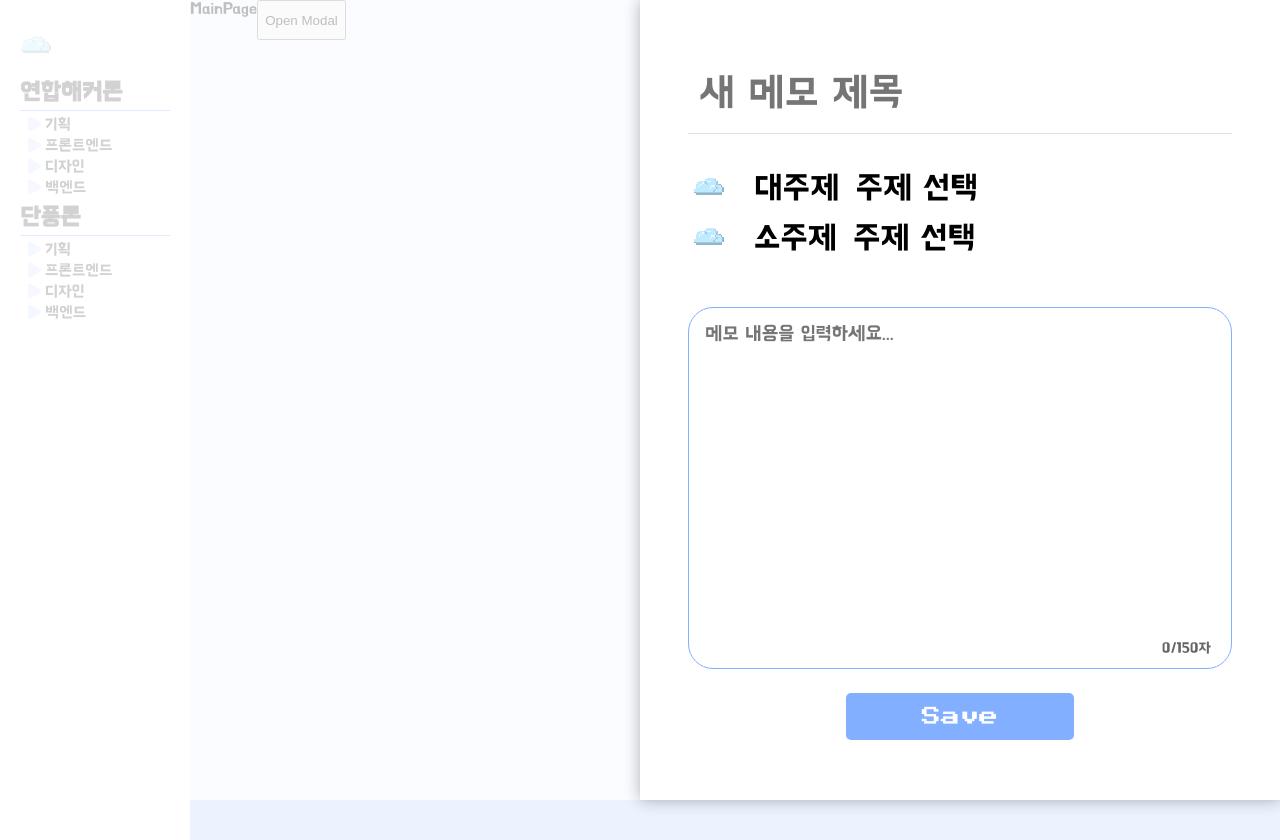
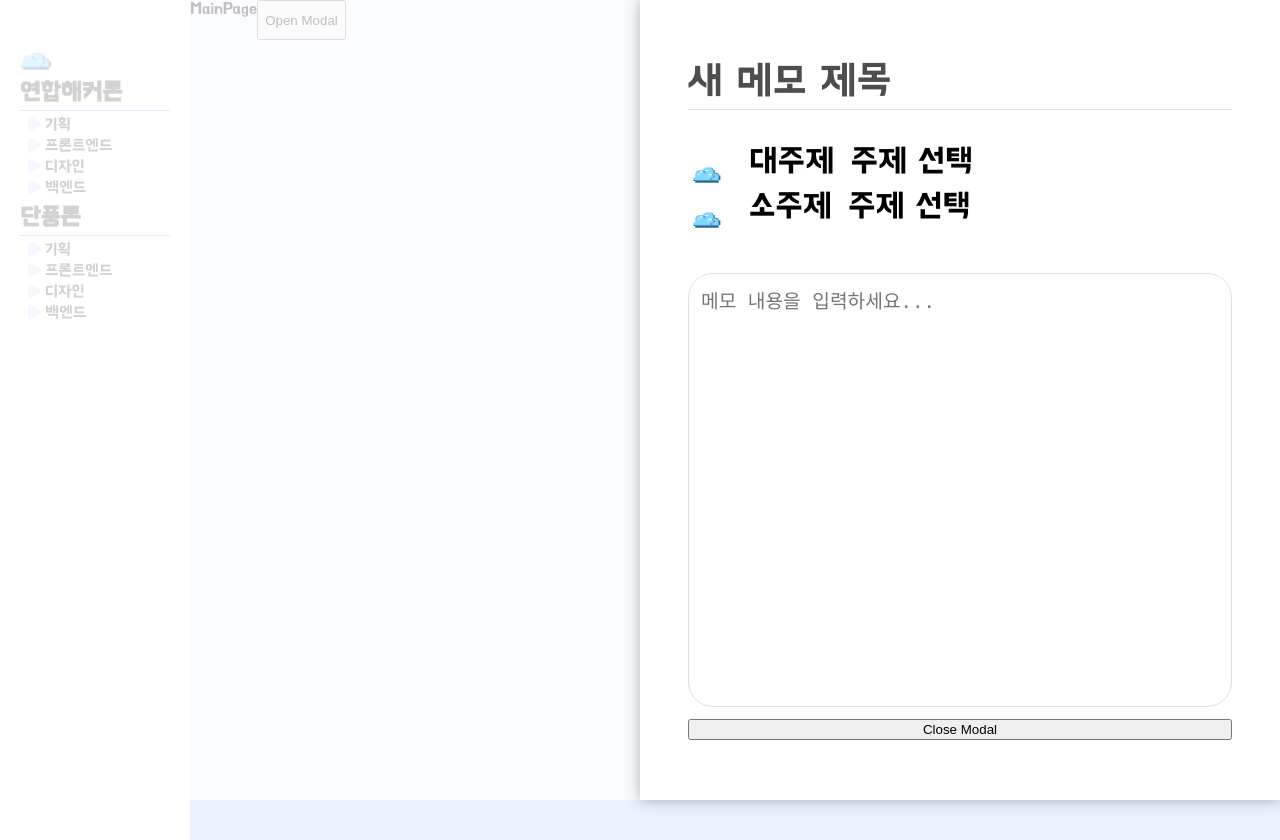
Before and after one commit to gooiman/Gooiman_client, a React (Vite) app: page / in a window 1280 px wide. Both pictures are taken after a click on the button "Open Modal". Built offline with nearby package versions, Linux system fonts and the light colour scheme.

Commit message:
feat: 메모 제목 및 메모 글자수 제한 설정

```diff
--- a/src/components/modal/CustomModal.tsx
+++ b/src/components/modal/CustomModal.tsx
@@ -1,4 +1,3 @@
-import { useState } from 'react';
 import { useModalStore } from '@/store/useModalStore';
 import Modal from 'react-modal';
 import Styled from '@emotion/styled';
@@ -6,19 +5,6 @@ import SVGBlueCloud from '@/assets/BlueCloud.svg?react';
 
 const CreateMemo = ({ modalId }: { modalId: string }) => {
   const { modals, closeModal } = useModalStore();
-
-  const [title, setTitle] = useState<string>('');
-  const [content, setContent] = useState<string>('');
-  const [charCount, setCharCount] = useState(0);
-  const maxChars = 150;
-
-  const handleContentChange = (e: React.ChangeEvent<HTMLTextAreaElement>) => {
-    const input = e.target.value;
-    if (input.length <= maxChars) {
-      setContent(input);
-      setCharCount(input.length);
-    }
-  };
 
   const closeCreateModal = () => {
     closeModal(modalId);
@@ -33,9 +19,8 @@ const CreateMemo = ({ modalId }: { modalId: string }) => {
       closeTimeoutMS={300}
     >
       <ModalContent>
-        <TitleInput type="text" placeholder="새 메모 제목" value={title} onChange={(e) => setTitle(e.target.value)} />
+        <HeaderText>새 메모 제목</HeaderText>
         <Underline />
-
         <TopicContainer>
           <TopicContent>
             <SVGBlueCloud />
@@ -49,19 +34,18 @@ const CreateMemo = ({ modalId }: { modalId: string }) => {
           </TopicContent>
         </TopicContainer>
 
-        {/* 메모 내용 입력 필드 */}
+        {/* 텍스트 입력 가능한 input 박스 */}
         <InputContainer>
-          <StyledInput placeholder="메모 내용을 입력하세요..." value={content} onChange={handleContentChange} />
-          <CharCounter>
-            {charCount}/{maxChars}자
-          </CharCounter>
+          <StyledInput placeholder="메모 내용을 입력하세요..." />
         </InputContainer>
-        <ButtonContainer onClick={closeCreateModal}>Save</ButtonContainer>
+
+        <button onClick={closeCreateModal}>Close Modal</button>
       </ModalContent>
     </SidebarModal>
   );
 };
 
+// 모달의 스타일을 사이드바 형식으로 조정
 const SidebarModal = Styled(Modal)`
   &.ReactModal__Overlay {
     display: flex;
@@ -77,7 +61,6 @@ const SidebarModal = Styled(Modal)`
     right: 0;
     bottom: 0;
     width: 50%;
-    min-width: 400px;
     height: 100vh;
     background-color: #ffffff;
     display: flex;
@@ -104,16 +87,13 @@ const ModalContent = Styled.div`
   height: 100%;
 `;
 
-const TitleInput = Styled.input`
+const HeaderText = Styled.div`
+  display: flex;
+  justify-content: space-between;
+  align-items: center;
+  margin-bottom: 8px;
   font-size: 2.5rem;
-  padding: 12px;
-  border: none;
-  border-radius: 5px;
-  margin-bottom: 8px;
-  width: 100%;
   color: #4d4d4d;
-  font-family: 'BMHANNA';
-  outline: none;
 `;
 
 const Underline = Styled.div`
@@ -140,54 +120,28 @@ const TextWrapper = Styled.div`
   font-size: 2rem;
 `;
 
+// Input 필드 스타일링
 const InputContainer = Styled.div`
   flex: 1;
   display: flex;
   flex-direction: column;
-  position: relative;
   padding: 0 0 12px;
 `;
 
 const StyledInput = Styled.textarea`
   flex: 1;
-  padding: 16px;
+  padding: 12px;
   font-size: 1.2rem;
-  border: 1px solid #82AFFF;
+  border: 1px solid #e0e0e0;
   border-radius: 25px;
   outline: none;
   resize: none;
-  font-family: 'BMHANNA';
+
 
   &:focus {
+    border-color: #007bff;
     box-shadow: 0 0 0 2px rgba(0, 123, 255, 0.25);
   }
 `;
 
-const CharCounter = Styled.div`
-  position: absolute;
-  bottom: 24px;
-  right: 16px;
-  font-size: 0.9rem;
-  color: #666;
-  padding: 2px 5px;
-  border-radius: 4px;
-`;
-
-const ButtonContainer = Styled.button`
-  display: flex;
-  justify-content: center;
-  align-items: center;
-  margin: 0 auto;
-  font-family: 'PressStart2P';
-  padding: 14px 76px;
-  background-color: #82AFFF;
-  border: none;
-  color: #ffffff;
-  border-radius: 5px;
-  cursor: pointer;
-  margin-top: 12px;
-  font-size: 1.2rem;
-  outline: none;
-`;
-
 export default CreateMemo;
```
Also changed, not shown: src/assets/BlueCloud.svg.
